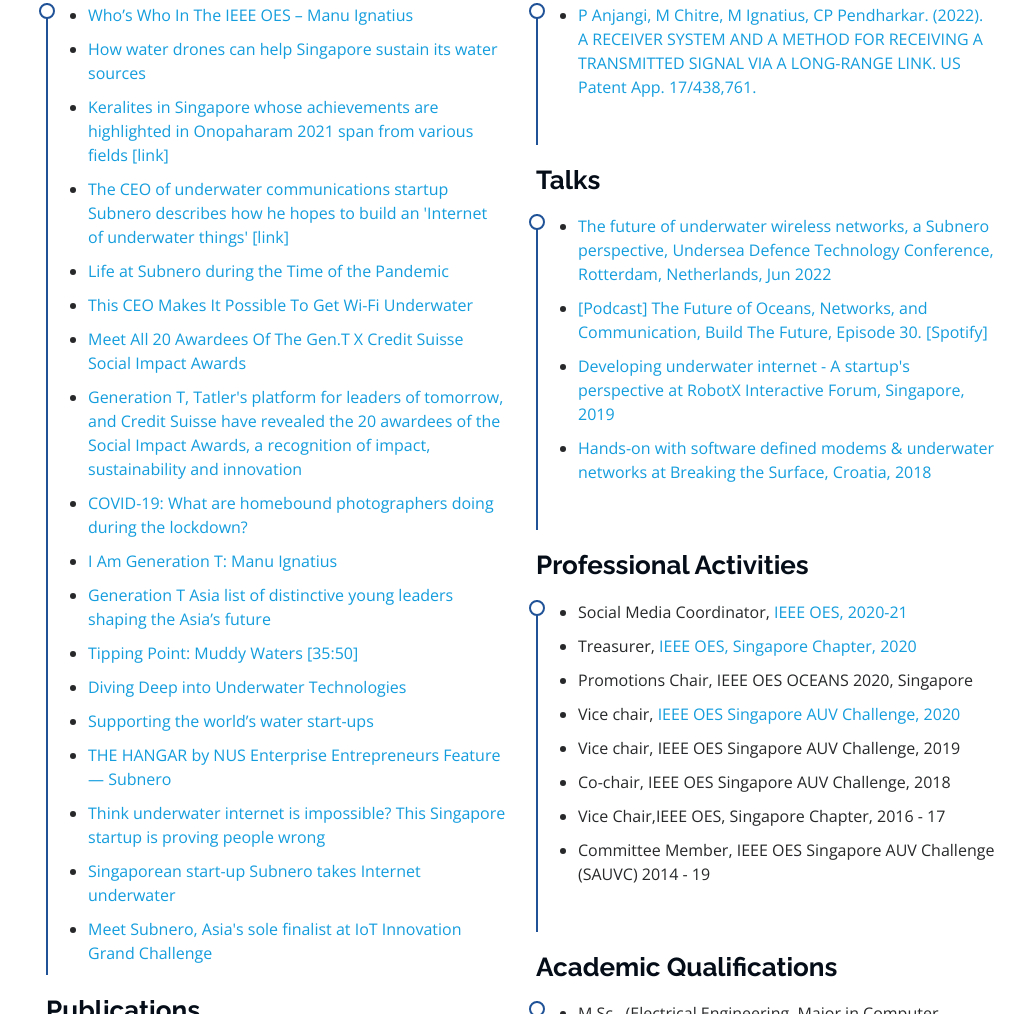
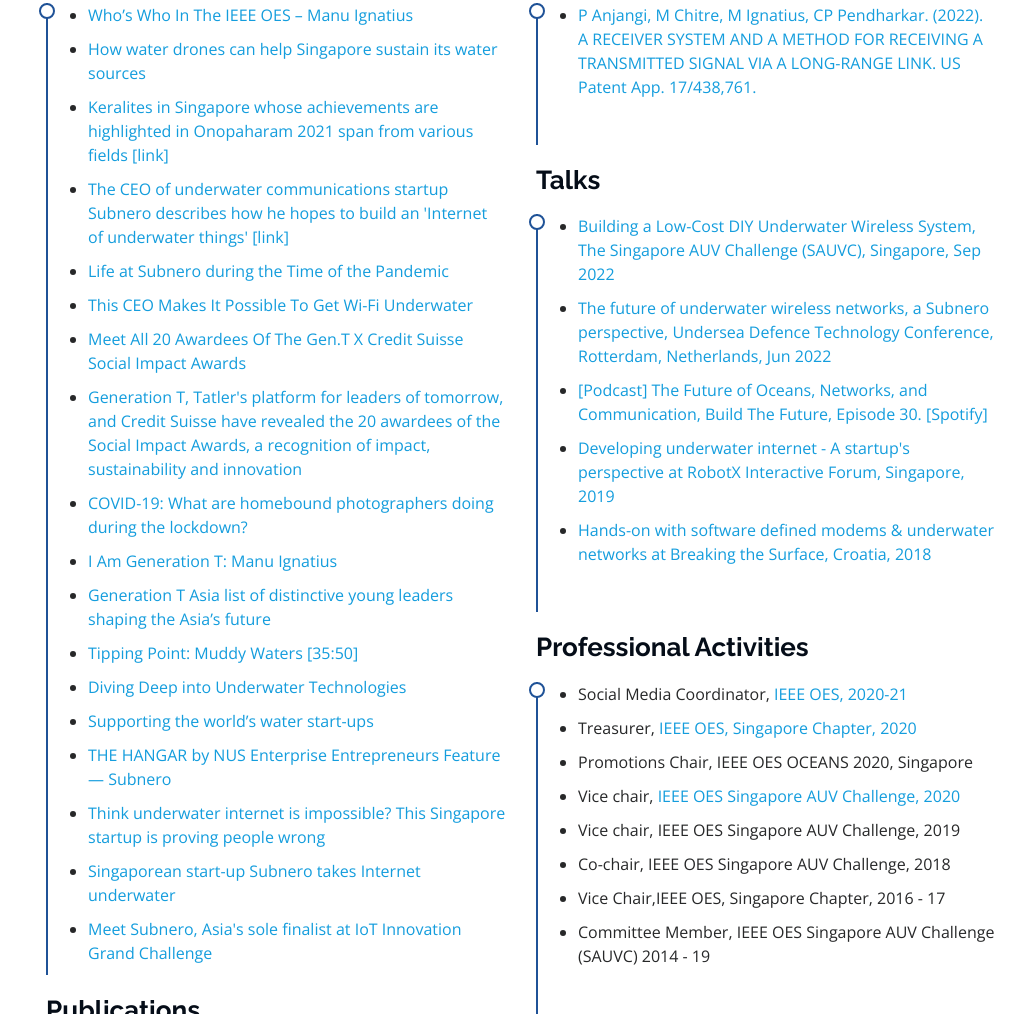
Before and after one commit to manuignatius/manuignatius.github.io, a plain HTML site: page index.html in a window 1280 px wide. Shown: the part 1622-2636 px from the top of the page, without its empty margins (269-1280 px from the left). Drawn offline with nearby package versions, Linux system fonts and the light colour scheme; a script that the page names is missing; files whose address does not match are found by name.

Commit message:
Added SAUVC workshop video

```diff
--- a/index.html
+++ b/index.html
@@ -202,6 +202,7 @@
             <h3 class="resume-title">Talks</h3>
             <div class="resume-item">
               <ul>
+                <li><a href="https://www.youtube.com/watch?v=iu5tRlNhxdY" target="_blank">Building a Low-Cost DIY Underwater Wireless System, The Singapore AUV Challenge (SAUVC), Singapore, Sep 2022</a></li>
                 <li><a href="https://www.udt-global.com/udt-2022/underwater-sound-legislation" target="_blank">The future of underwater wireless networks, a Subnero perspective, Undersea Defence Technology Conference, Rotterdam, Netherlands, Jun 2022</a></li>
                 <li><a href="https://www.buildthefuturepodcast.com/episode/manu-ignatius-subnero" target="_blank">[Podcast] The Future of Oceans, Networks, and Communication, Build The Future, Episode 30.</a> <a href="https://open.spotify.com/episode/1FrGPojKUVl8R9GnVeNiCT" target="_blank"> [Spotify]</a></li>
                 <li><a href="https://robotx.org/programs/2019-robotx-interactive-forum/" target="_blank">Developing underwater internet - A startup's perspective at RobotX Interactive Forum, Singapore, 2019</a></li>
```
